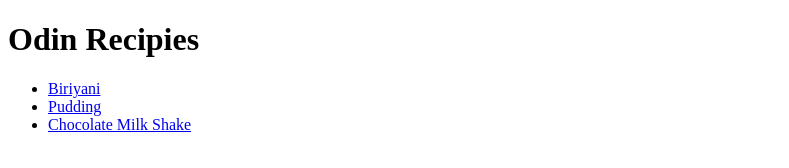
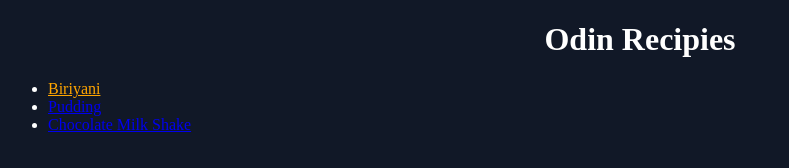
Before and after one commit to tamim-the-wise/odin-recipes, a plain HTML site: page index.html in a window 1280 px wide. Shown: the whole page, without its empty margins (0-789 px from the left). Drawn offline with Linux system fonts and the light colour scheme.

Commit message:
Don't what i added

```diff
--- a/index.html
+++ b/index.html
@@ -3,11 +3,12 @@
     <head>
         <meta charset="UTF-8">
         <title>Odin Recipies</title>
+        <link rel="stylesheet" href="./style/style.css">
     </head>
     <body>
-        <h1>Odin Recipies</h1>
-        <ul>
-            <li><a href="recipies/biriyani.html">Biriyani</a></li>
+        <h1 class="title">Odin Recipies</h1>
+        <ul class="recipies">
+            <li><a href="recipies/biriyani.html" class="link">Biriyani</a></li>
             <li><a href="recipies/pudding.html">Pudding</a></li>
             <li><a href="recipies/chocolatemilkshake.html">Chocolate Milk Shake</a></li>
         </ul>
--- /dev/null
+++ b/style/style.css
@@ -0,0 +1,11 @@
+body {
+    background-color: rgb(17 24 39);
+    color: white;
+}
+.title {
+    text-align: center;
+}
+
+.link {
+    color: orange;
+}
```
